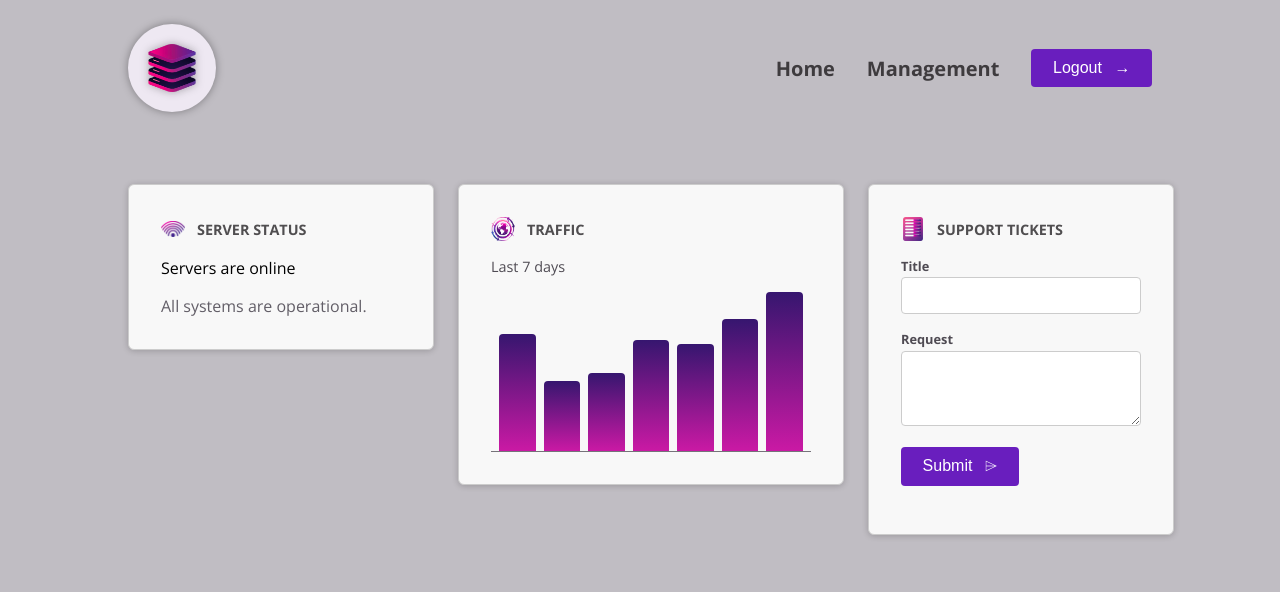
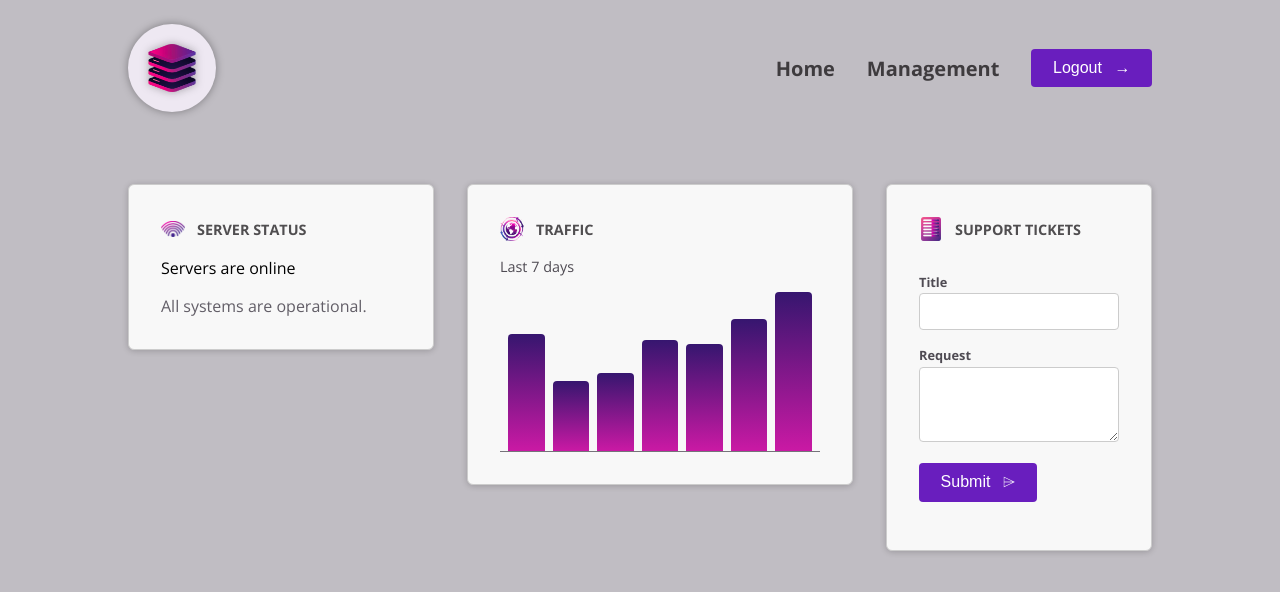
Before and after one commit to sumitmittal-github/angular-server-management, an Angular app: page / in a window 1280 px wide. Shown: the top 592 px of the page. Built offline with nearby package versions, Linux system fonts and the light colour scheme.

Commit message:
interacting with host element from component

```diff
--- a/src/app/dashboard/item-template/item-template.component.html
+++ b/src/app/dashboard/item-template/item-template.component.html
@@ -1,4 +1,3 @@
-<div class="dashboard-item">
 <article>
     <header>
         <img [src]="image.src" [alt]="image.alt" />
@@ -7,5 +6,3 @@
 </article>
 
 <ng-content />
-
-</div>
--- a/src/app/dashboard/item-template/item-template.component.scss
+++ b/src/app/dashboard/item-template/item-template.component.scss
@@ -1,4 +1,4 @@
-.dashboard-item {
+:host {
     display: block;
     padding: 1rem;
     border: 1px solid #ccc;
@@ -7,7 +7,7 @@
     box-shadow: 0 1px 6px 0 rgba(0, 0, 0, 0.2);
   }
 
-  .dashboard-item header {
+  :host header {
     display: flex;
     padding: 0;
     gap: 0.75rem;
@@ -15,7 +15,7 @@
     margin-bottom: 1rem;
   }
 
-  .dashboard-item header img {
+  :host header img {
     width: 1.5rem;
     height: 1.5rem;
     object-fit: contain;
@@ -29,7 +29,7 @@
   }
 
   @media (min-width: 768px) {
-    .dashboard-item {
+    :host {
       padding: 2rem;
     }
   }
--- a/src/app/dashboard/item-template/item-template.component.ts
+++ b/src/app/dashboard/item-template/item-template.component.ts
@@ -4,7 +4,10 @@
   selector: 'app-item-template',
   templateUrl: './item-template.component.html',
   styleUrl: './item-template.component.scss',
-  imports: []
+  imports: [],
+  host: {
+    class: 'dashboard-item'
+  }
 })
 export class ItemTemplateComponent {
 
--- a/src/app/dashboard/server-status/server-status.component.html
+++ b/src/app/dashboard/server-status/server-status.component.html
@@ -1,12 +1,10 @@
-<div id="status">
-    @if (currentStatus === 'online') {
+@if (currentStatus === 'online') {
     <p>Servers are online</p>
     <p>All systems are operational.</p>
-    } @else if (currentStatus === 'offline') {
+} @else if (currentStatus === 'offline') {
     <p>Servers are offline</p>
     <p>Functionality should be restored soon.</p>
-    } @else {
+} @else {
     <p>Server status is unknown</p>
     <p>Fetching server status failed.</p>
-    }
-</div>
+}
--- a/src/app/dashboard/server-status/server-status.component.scss
+++ b/src/app/dashboard/server-status/server-status.component.scss
@@ -1,4 +1,4 @@
-#status {
+:host{
     display: block;
     width: 15rem;
   }
--- a/src/app/dashboard/tickets/new-ticket/new-ticket.component.scss
+++ b/src/app/dashboard/tickets/new-ticket/new-ticket.component.scss
@@ -1,8 +1,8 @@
-#new-ticket {
+:host {
     width: 15rem;
 }
 
-#new-ticket label {
+:host label {
     display: block;
     font-size: 0.8rem;
     font-weight: bold;
@@ -10,8 +10,8 @@
     color: #4f4b53;
 }
 
-#new-ticket input,
-#new-ticket textarea {
+:host input,
+:host textarea {
     width: 100%;
     padding: 0.5rem;
     border: 1px solid #ccc;
--- a/src/app/dashboard/tickets/new-ticket/new-ticket.component.ts
+++ b/src/app/dashboard/tickets/new-ticket/new-ticket.component.ts
@@ -5,8 +5,7 @@
   selector: 'app-new-ticket',
   templateUrl: './new-ticket.component.html',
   styleUrl: './new-ticket.component.scss',
-  imports: [ButtonComponent],
-  encapsulation: ViewEncapsulation.None
+  imports: [ButtonComponent]
 })
 export class NewTicketComponent {
 
--- a/src/app/dashboard/tickets/ticket/ticket.component.scss
+++ b/src/app/dashboard/tickets/ticket/ticket.component.scss
@@ -1,5 +1,5 @@
 
-#traffic {
+:host {
     display: block;
     width: 15rem;
   }
@@ -27,7 +27,7 @@
   }
 
   @media (min-width: 768px) {
-    #traffic {
+    :host {
       width: 20rem;
     }
   }
--- a/src/app/dashboard/tickets/tickets.component.scss
+++ b/src/app/dashboard/tickets/tickets.component.scss
@@ -1,33 +1,33 @@
-#tickets {
+:host {
     display: flex;
     flex-direction: column;
     gap: 1.5rem;
   }
 
-  #tickets ul {
+  :host ul {
     list-style: none;
     margin: 0;
     padding: 0;
     width: 15rem;
   }
 
-  #tickets li {
+  :host li {
     margin: 0.5rem 0;
   }
 
-  #tickets p {
+  :host p {
     margin: 0;
     color: #4f4b53;
   }
 
-  #tickets h2 {
+  :host h2 {
     margin: 0;
     font-size: 1.1rem;
     color: #38343c;
   }
 
   @media (min-width: 768px) {
-    #tickets {
+    :host {
       flex-direction: row;
     }
   }
--- a/src/app/dashboard/traffic/traffic.component.html
+++ b/src/app/dashboard/traffic/traffic.component.html
@@ -1,9 +1,7 @@
-<div id="traffic">
-    <p>Last 7 days</p>
+<p>Last 7 days</p>
 
-    <div id="chart">
-        @for (dataPoint of dummyTrafficData; track dataPoint.id) {
-        <div [style.height]="(dataPoint.value / maxTraffic) * 100 + '%'"></div>
-        }
-    </div>
+<div id="chart">
+    @for (dataPoint of dummyTrafficData; track dataPoint.id) {
+    <div [style.height]="(dataPoint.value / maxTraffic) * 100 + '%'"></div>
+    }
 </div>
--- a/src/app/dashboard/traffic/traffic.component.scss
+++ b/src/app/dashboard/traffic/traffic.component.scss
@@ -1,5 +1,5 @@
 
-#traffic {
+:host {
     display: block;
     width: 15rem;
   }
@@ -27,7 +27,7 @@
   }
 
   @media (min-width: 768px) {
-    #traffic {
+    :host {
       width: 20rem;
     }
   }
```
Lines whose indentation alone changed are shown as unchanged.
